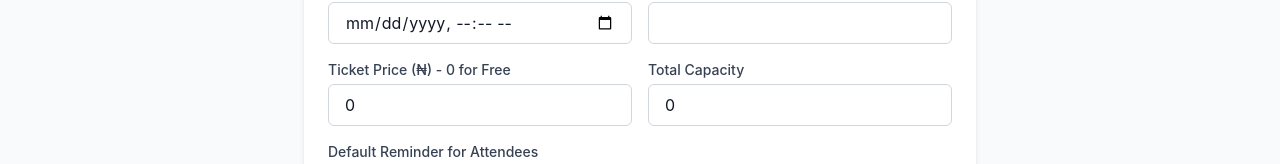
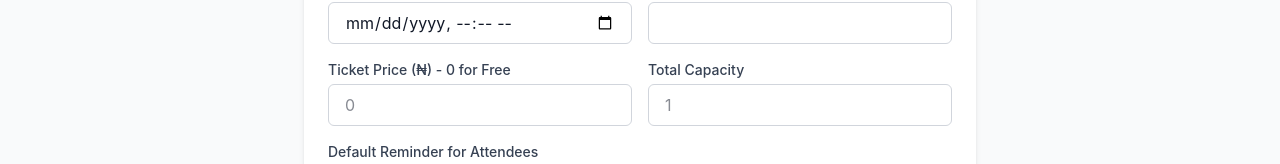
Before and after one commit to Fayorr/eventful-web, a React (Vite) app: page /create-event in a window 1280 px wide. Shown: the part 419-583 px from the top of the page. Built offline with nearby package versions, Linux system fonts and the light colour scheme; no server answers; sample sign-in values are in the browser's storage.

Commit message:
fix leading zero for create event form

```diff
--- a/src/features/events/CreateEventForm.tsx
+++ b/src/features/events/CreateEventForm.tsx
@@ -55,13 +55,11 @@ export const CreateEventForm: React.FC = () => {
 			className='max-w-2xl p-6 mx-auto bg-white rounded-lg shadow-md'
 		>
 			<h2 className='mb-6 text-2xl font-bold text-dark'>Create New Event</h2>
-
 			{error && (
 				<div className='p-3 mb-4 text-sm text-red-700 bg-red-100 rounded-md'>
 					{error}
 				</div>
 			)}
-
 			<Input
 				label='Event Title'
 				name='title'
@@ -69,7 +67,6 @@ export const CreateEventForm: React.FC = () => {
 				onChange={handleChange}
 				required
 			/>
-
 			<div className='flex flex-col mb-4'>
 				<label className='mb-1 text-sm font-medium text-gray-700'>
 					Description
@@ -83,7 +80,6 @@ export const CreateEventForm: React.FC = () => {
 					required
 				/>
 			</div>
-
 			<div className='grid grid-cols-1 gap-4 sm:grid-cols-2'>
 				<Input
 					label='Date and Time'
@@ -101,28 +97,44 @@ export const CreateEventForm: React.FC = () => {
 					required
 				/>
 			</div>
-
 			<div className='grid grid-cols-1 gap-4 sm:grid-cols-2'>
 				<Input
 					label='Ticket Price (₦) - 0 for Free'
 					type='number'
 					name='price'
-					value={formData.price}
-					onChange={handleChange}
+					value={formData.price === 0 ? '' : formData.price}
+					onChange={(e) => {
+						const val = e.target.value === '' ? 0 : Number(e.target.value);
+						setFormData((prev) => ({ ...prev, price: val }));
+					}}
+					onBlur={(e) => {
+						if (e.target.value === '') {
+							setFormData((prev) => ({ ...prev, price: 0 }));
+						}
+					}}
 					min='0'
+					placeholder='0'
 					required
 				/>
 				<Input
 					label='Total Capacity'
 					type='number'
 					name='capacity'
-					value={formData.capacity}
-					onChange={handleChange}
+					value={formData.capacity === 0 ? '' : formData.capacity}
+					onChange={(e) => {
+						const val = e.target.value === '' ? 0 : Number(e.target.value);
+						setFormData((prev) => ({ ...prev, capacity: val }));
+					}}
+					onBlur={(e) => {
+						if (e.target.value === '') {
+							setFormData((prev) => ({ ...prev, capacity: 0 }));
+						}
+					}}
 					min='1'
+					placeholder='1'
 					required
 				/>
-			</div>
-
+			</div>{' '}
 			<div className='flex flex-col mb-4'>
 				<label className='mb-1 text-sm font-medium text-gray-700'>
 					Default Reminder for Attendees
@@ -138,7 +150,6 @@ export const CreateEventForm: React.FC = () => {
 					<option value='1_week'>1 Week Before</option>
 				</select>
 			</div>
-
 			<Button
 				type='submit'
 				variant='primary'
```
